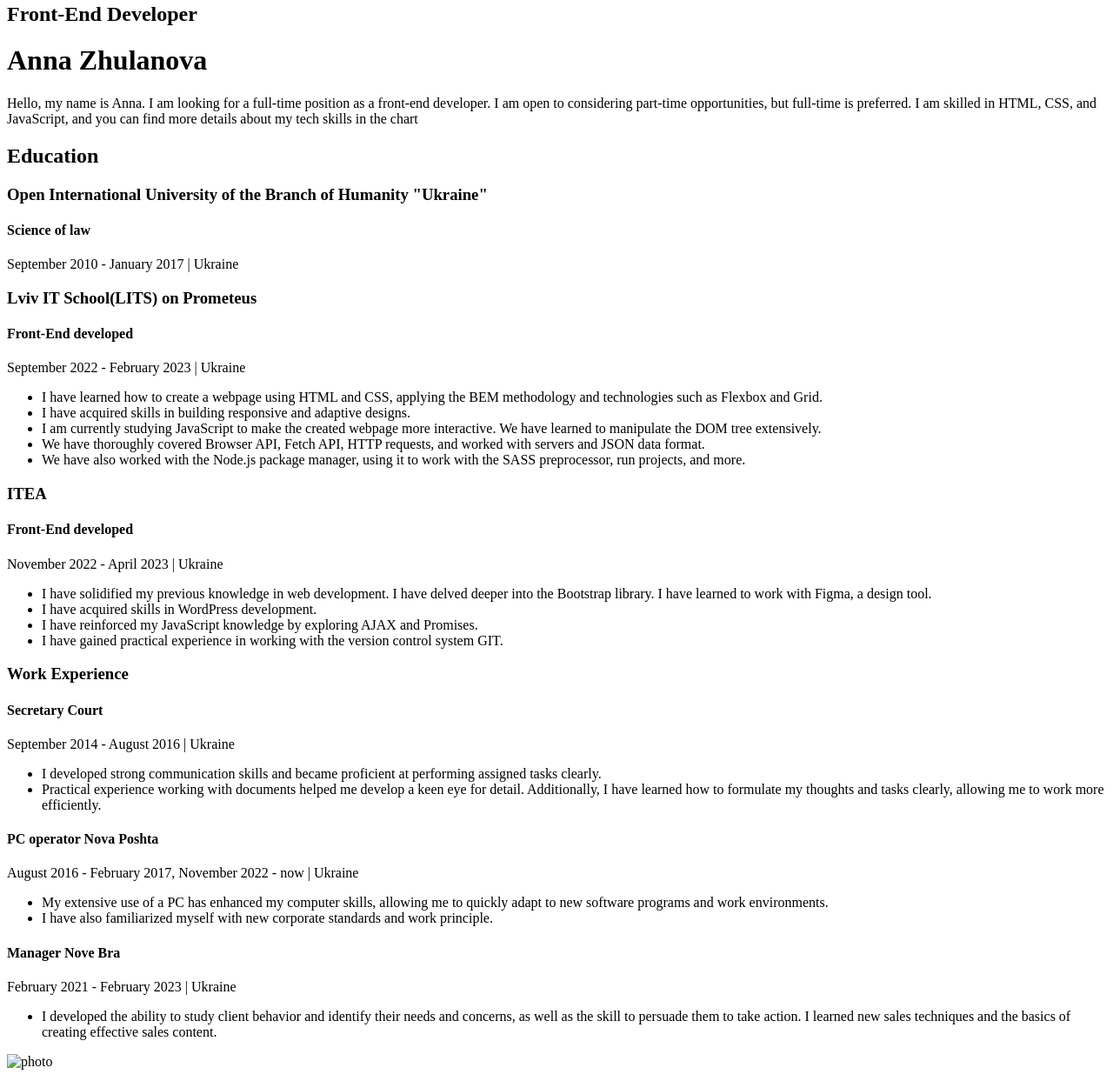
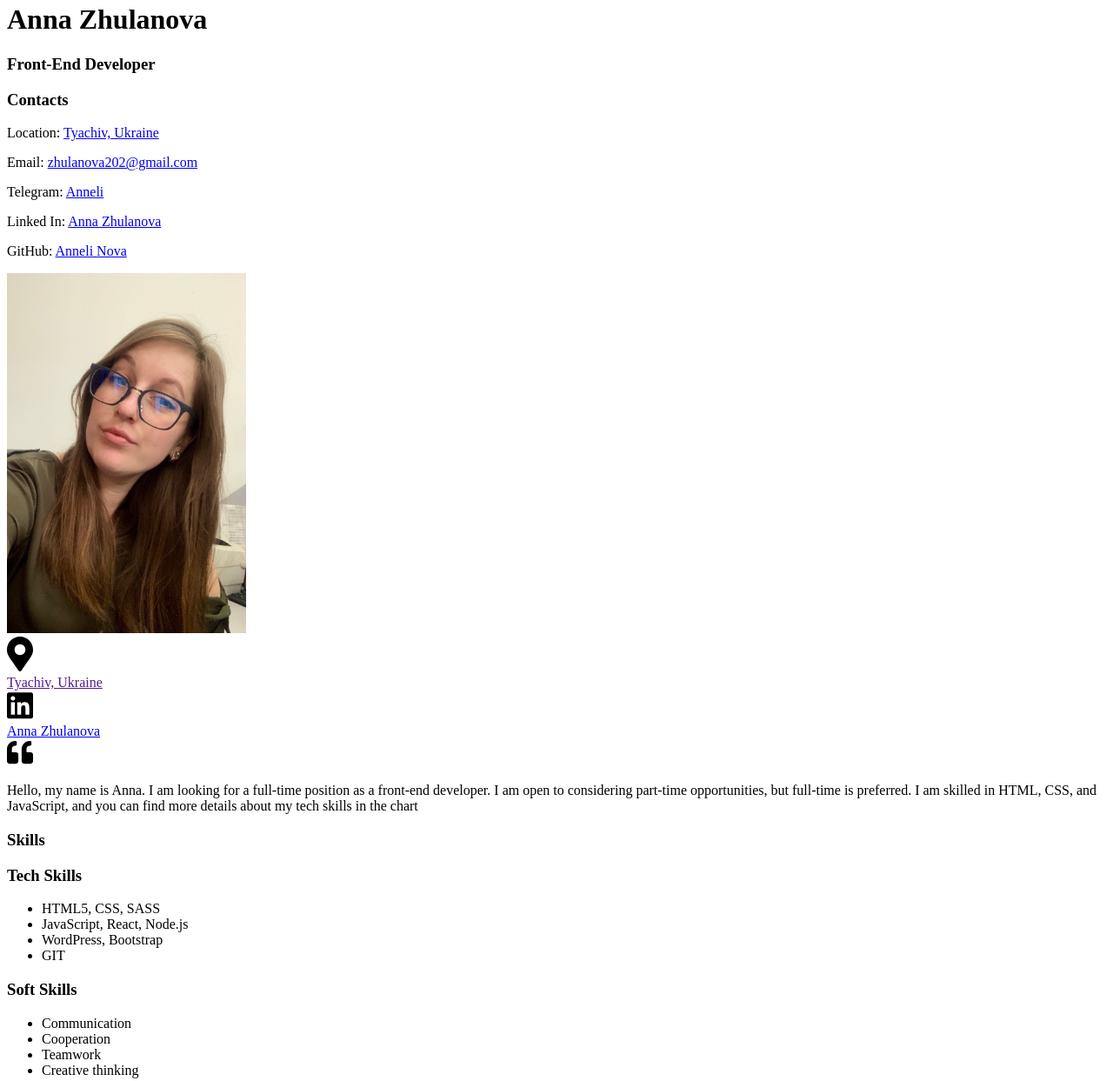
Before and after one commit to AnneliNova/AnneliNova-homepage, a plain HTML site: page index.html in a window 1280 px wide. Shown: the part 44-1287 px from the top of the page at 87% size. Drawn offline with Linux system fonts and the light colour scheme.

Commit message:
update index file

```diff
--- a/index.html
+++ b/index.html
@@ -6,52 +6,146 @@
   </head>
   <body>
     ― Hello World! &#x1F609;
-        <!--Wrapper  -->
-        <div class="wrapper">
-            <!-- Main content -->
-            <div class="main_content">
-              <!-- About me -->
-              <div class="about_me_container">
-                <h2 class="my-profesion">Front-End Developer</h2>
-                <h1>Anna Zhulanova</h1>
-                <p class="my_descr">
-                  Hello, my name is Anna. I am looking for a full-time position as a front-end developer. I am open to considering part-time opportunities, but full-time is preferred. I am skilled in HTML, CSS, and JavaScript, and you can find more details about my tech skills in the chart
+    <main>
+        <div class="resume">
+          <div class="container">
+            <div class="resume__block">
+              <h1 class="contact-info__header">Anna Zhulanova</h1>
+              <h3 class="contact-info__sub-header">Front-End Developer</h3>
+
+              <div class="contact_info_container fh">
+                <div class="contact-info__block">
+                    <div class="contacts_container">
+                        <h3  class="sidebar_title"> Contacts</h3>
+                        <p class="contacts_item"><span class="contacts_type">Location: </span> <a href="https://www.google.com/maps/place/%D0%A2%D1%8F%D1%87%D1%96%D0%B2,+%D0%97%D0%B0%D0%BA%D0%B0%D1%80%D0%BF%D0%B0%D1%82%D1%81%D1%8C%D0%BA%D0%B0+%D0%BE%D0%B1%D0%BB%D0%B0%D1%81%D1%82%D1%8C/@48.017152,23.572467,3a,75y,90t/data=!3m8!1e2!3m6!1sAF1QipPI6WbC0CkyKd5S3gN2dCeX-MlLfe5SPOlRCs8g!2e10!3e12!6shttps:%2F%2Flh5.googleusercontent.com%2Fp%2FAF1QipPI6WbC0CkyKd5S3gN2dCeX-MlLfe5SPOlRCs8g%3Dw86-h114-k-no!7i3000!8i4000!4m7!3m6!1s0x47379059b0c97de3:0x3c9c26dba0beab8a!8m2!3d48.017152!4d23.572467!10e5!16zL20vMGIxNzF3" class="contacts_loc">Tyachiv, Ukraine</a></p>
+                        <p class="contacts_item"><span class="contacts_type">Email: </span> <a href="mailto:zhulanova202@gmail.com"> zhulanova202@gmail.com</a></p>
+                        <p class="contacts_item"><span class="contacts_type">Telegram: </span> <a href="https://t.me/+380681194614"> Anneli</a></p>
+                        <p class="contacts_item"><span class="contacts_type">Linked In: </span> <a href="https://www.linkedin.com/in/%D0%B0%D0%BD%D0%BD%D0%B0-%D0%B6%D1%83%D0%BB%D0%B0%D0%BD%D0%BE%D0%B2%D0%B0-61515b200/"> Anna Zhulanova</a></p>
+                        <p class="contacts_item"><span class="contacts_type">GitHub: </span> <a href="https://github.com/AnneliNova"> Anneli Nova</a></p>
+                    </div>
+                </div>
+
+                <div class="contact-info__block contact-info__block--center">
+                  <img
+                    style="width: 275px;"
+                    class="contact-info__avatar"
+                    src="assets/1.jpg"
+                    alt="Avatar"
+                  />
+                </div>
+                <div class="contact-info__block">
+                    <a href="" rel="author" class="contact-info__item">
+                        <div class="contact-info__item-icon-wrapper">
+                          <svg
+                            class="contact-info__item-icon"
+                            xmlns="http://www.w3.org/2000/svg"
+                            viewBox="0 0 384 512"
+                            style="width: 30px;"
+                          >
+                            <path
+                              d="M172.268 501.67C26.97 291.031 0 269.413 0 192 0 85.961 85.961 0 192
+                              0s192 85.961 192 192c0 77.413-26.97 99.031-172.268 309.67-9.535
+                              13.774-29.93 13.773-39.464 0zM192 272c44.183 0 80-35.817
+                              80-80s-35.817-80-80-80-80 35.817-80 80 35.817 80 80 80z"
+                            ></path>
+                          </svg>
+                        </div>
+                        <span>Tyachiv, Ukraine</span>
+                        </a>
+
+                <a href="https://www.linkedin.com/in/%D0%B0%D0%BD%D0%BD%D0%B0-%D0%B6%D1%83%D0%BB%D0%B0%D0%BD%D0%BE%D0%B2%D0%B0-61515b200/"
+                    rel="author"
+                    class="contact-info__item"
+                >
+                <div class="contact-info__item-icon-wrapper">
+                    <svg
+                    class="contact-info__item-icon"
+                    xmlns="http://www.w3.org/2000/svg"
+                    viewBox="0 0 448 512"
+                    style="width: 30px;"
+
+                    >
+                        <path
+                            d="M416 32H31.9C14.3 32 0 46.5 0 64.3v383.4C0 465.5 14.3 480 31.9
+                            480H416c17.6 0 32-14.5 32-32.3V64.3c0-17.8-14.4-32.3-32-32.3zM135.4
+                            416H69V202.2h66.5V416zm-33.2-243c-21.3 0-38.5-17.3-38.5-38.5S80.9 96
+                            102.2 96c21.2 0 38.5 17.3 38.5 38.5 0 21.3-17.2 38.5-38.5 38.5zm282.1
+                            243h-66.4V312c0-24.8-.5-56.7-34.5-56.7-34.6 0-39.9 27-39.9
+                            54.9V416h-66.4V202.2h63.7v29.2h.9c8.9-16.8 30.6-34.5 62.9-34.5 67.2
+                            0 79.7 44.3 79.7 101.9V416z"
+                        ></path>
+                    </svg>
+                </div>
+                <span>Anna Zhulanova</span>
+                </a>
+                <div class="container">
+                    <div class="resume__block">
+                      <div class="intro">
+                        <div class="intro__icon-wrapper">
+                          <svg
+                            class="intro__icon"
+                            xmlns="http://www.w3.org/2000/svg"
+                            viewBox="0 0 512 512"
+                            style="width: 30px;"
+                          >
+                            <path
+                              d="M464 256h-80v-64c0-35.3 28.7-64 64-64h8c13.3 0 24-10.7
+                              24-24V56c0-13.3-10.7-24-24-24h-8c-88.4 0-160 71.6-160 160v240c0
+                              26.5 21.5 48 48 48h128c26.5 0 48-21.5
+                              48-48V304c0-26.5-21.5-48-48-48zm-288 0H96v-64c0-35.3 28.7-64
+                              64-64h8c13.3 0 24-10.7 24-24V56c0-13.3-10.7-24-24-24h-8C71.6
+                              32 0 103.6 0 192v240c0 26.5 21.5 48 48 48h128c26.5 0 48-21.5
+                              48-48V304c0-26.5-21.5-48-48-48z"
+                            ></path>
+                          </svg>
+                        </div>
+                        <p class="intro_text">
+                            Hello, my name is Anna.
+                            I am looking for a full-time position as a front-end developer.
+                            I am open to considering part-time opportunities, but full-time is preferred.
+                            I am skilled in HTML, CSS, and JavaScript, and you can find more details about my tech skills in the chart
                         </p>
                       </div>
-              <!-- /About me -->
-                    <!-- Education -->
-                      <div>
-                          <h2>Education</h2>
-                          <h3 class="work_experiense_company">Open International University of the Branch of Humanity "Ukraine" </h3>
-                          <h4>Science of law</h4>
-                          <p class="work_period">
-                              September 2010 - January 2017   |   Ukraine
-                          </p>
-                          <h3 class="work_experiense_company">Lviv IT School(LITS) on Prometeus</h3>
-                          <h4>Front-End developed</h4>
-                          <p class="work_period">
-                              September 2022 - February 2023   |   Ukraine
-                          </p>
-                          <ul>
-                            <li class="work_experiense_duties">I have learned how to create a webpage using HTML and CSS, applying the BEM methodology and technologies such as Flexbox and Grid.</li>
-                            <li class="work_experiense_duties">I have acquired skills in building responsive and adaptive designs.</li>
-                            <li class="work_experiense_duties">I am currently studying JavaScript to make the created webpage more interactive. We have learned to manipulate the DOM tree extensively.</li>
-                            <li class="work_experiense_duties">We have thoroughly covered Browser API, Fetch API, HTTP requests, and worked with servers and JSON data format. </li>
-                            <li class="work_experiense_duties">We have also worked with the Node.js package manager, using it to work with the SASS preprocessor, run projects, and more. </li>
-                          </ul>
-                          <h3 class="work_experiense_company">ITEA</h3>
-                          <h4>Front-End developed</h4>
-                          <p class="work_period">
-                            November 2022 - April 2023   |   Ukraine
-                          </p>
-                          <ul>
-                            <li class="work_experiense_duties">I have solidified my previous knowledge in web development. I have delved deeper into the Bootstrap library. I have learned to work with Figma, a design tool. </li>
-                            <li class="work_experiense_duties">I have acquired skills in WordPress development. </li>
-                            <li class="work_experiense_duties">I have reinforced my JavaScript knowledge by exploring AJAX and Promises. </li>
-                            <li class="work_experiense_duties">I have gained practical experience in working with the version control system GIT.</li>
+                    </div>
+                  </div>
+
+                  <div class="container">
+                    <div class="resume__block">
+                      <div class="skills">
+                        <h3 class="skills__header">Skills</h3>
+                        <p class="skills__text">
+                        <!-- Tech Skills -->
+                        <div class="tech_Skills_container">
+                          <h3 class="sidebar_title">Tech Skills</h3>
+                            <ul class="skills_list">
+                                <li class="skills_list_item"><span>HTML5, CSS, SASS</span></li>
+                                <li class="skills_list_item"><span>JavaScript, React, Node.js</span></li>
+                                <li class="skills_list_item"><span>WordPress, Bootstrap</span></li>
+                                <li class="skills_list_item"><span>GIT</span></li>
                             </ul>
                         </div>
-                      <!-- /Education -->
+                        <!-- /Tech Skills -->
+                        <!-- Soft Skills -->
+                        <div class="tech_Skills_container">
+                          <h3 class="sidebar_title">Soft Skills</h3>
+                          <ul class="skills_list">
+                              <li class="skills_list_item"><span>Communication</span></li>
+                              <li class="skills_list_item"><span>Cooperation</span></li>
+                              <li class="skills_list_item"><span>Teamwork</span></li>
+                              <li class="skills_list_item"><span>Creative thinking</span></li>
+                          </ul>
+                      </div>
+                      <!-- /Soft Skills -->
+                        </p>
+                      </div>
+                    </div>
+                  </div>
+
+
+                  <div class="container">
+                    <div class="resume__block">
+                      <div class="main-info fh">
+                        <div class="experiences"></div>
                                       <!-- Work Experience -->
               <div class="work_experiense_container">
                 <h3  class="work_experiense_position">Work Experience</h3>
@@ -91,87 +185,41 @@
             <!-- /company 3 -->
           </div>
           <!-- /Work Experience -->
+
+                        <div class="additional-info fv"></div>
                       </div>
-            <!-- /Main content -->
-            <!-- Sidebar -->
-            <aside class="Sidebar">
-              <img src="img/1.jpg" alt="photo" style="width: 275px;" class="my_photo">
-              <!--Contacts  -->
-              <div class="contacts_container">
-                  <h3  class="sidebar_title"> Contacts</h3>
-                  <p class="contacts_item"><span class="contacts_type">Location: </span> <a href="https://www.google.com/maps/place/%D0%A2%D1%8F%D1%87%D1%96%D0%B2,+%D0%97%D0%B0%D0%BA%D0%B0%D1%80%D0%BF%D0%B0%D1%82%D1%81%D1%8C%D0%BA%D0%B0+%D0%BE%D0%B1%D0%BB%D0%B0%D1%81%D1%82%D1%8C/@48.017152,23.572467,3a,75y,90t/data=!3m8!1e2!3m6!1sAF1QipPI6WbC0CkyKd5S3gN2dCeX-MlLfe5SPOlRCs8g!2e10!3e12!6shttps:%2F%2Flh5.googleusercontent.com%2Fp%2FAF1QipPI6WbC0CkyKd5S3gN2dCeX-MlLfe5SPOlRCs8g%3Dw86-h114-k-no!7i3000!8i4000!4m7!3m6!1s0x47379059b0c97de3:0x3c9c26dba0beab8a!8m2!3d48.017152!4d23.572467!10e5!16zL20vMGIxNzF3" class="contacts_loc">Tyachiv, Ukraine</a></p>
-                  <p class="contacts_item"><span class="contacts_type">Email: </span> <a href="mailto:zhulanova202@gmail.com"> zhulanova202@gmail.com</a></p>
-                  <p class="contacts_item"><span class="contacts_type">Telegram: </span> <a href="https://t.me/+380681194614"> Anneli</a></p>
-                  <p class="contacts_item"><span class="contacts_type">Linked In: </span> <a href="https://www.linkedin.com/in/%D0%B0%D0%BD%D0%BD%D0%B0-%D0%B6%D1%83%D0%BB%D0%B0%D0%BD%D0%BE%D0%B2%D0%B0-61515b200/"> Anna Zhulanova</a></p>
-                  <p class="contacts_item"><span class="contacts_type">GitHub: </span> <a href="https://github.com/AnneliNova"> Anneli Nova</a></p>
                     </div>
-              <!--/Contacts  -->
-              <!-- Tech Skills -->
-              <div class="tech_Skills_container">
-                <h3 class="sidebar_title">Tech Skills</h3>
-                  <ul class="skills_list">
-                      <li class="skills_list_item"><span>HTML5, CSS, SASS</span></li>
-                      <li class="skills_list_item"><span>JavaScript, React, Node.js</span></li>
-                      <li class="skills_list_item"><span>WordPress, Bootstrap</span></li>
-                      <li class="skills_list_item"><span>GIT</span></li>
-                  </ul>
                   </div>
-              <!-- /Tech Skills -->
-              <!-- Soft Skills -->
-              <div class="tech_Skills_container">
-                  <h3 class="sidebar_title">Soft Skills</h3>
-                  <ul class="skills_list">
-                      <li class="skills_list_item"><span>Communication</span></li>
-                      <li class="skills_list_item"><span>Cooperation</span></li>
-                      <li class="skills_list_item"><span>Teamwork</span></li>
-                      <li class="skills_list_item"><span>Creative thinking</span></li>
-                  </ul>
+
+                  <div class="additional-info fv">
+                    <div class="additional-info__education">
+                      <h3 class="additional-info__education-header">Education</h3>
+                      <div class="additional-info__education-university">
+                        <span class="additional-info__education-university-durability"
+                          >2022</span
+                        >
+                        <h3 class="additional-info__education-university-speciality">
+                          Front-Stack Development
+                        </h3>
+                        <p class="additional-info__education-university-name">
+                          Itea, LiST
+                        </p>
                       </div>
-              <!-- /Soft Skills -->
-              <!-- Courses -->
-              <div class="tech_Skills_container">
-                <h3 class="sidebar_title">Courses</h3>
-                <ul class="skills_list">
-                    <li class="skills_list_item"><span> <a href="https://courses.prometheus.org.ua:18090/cert/179785651e414115a2be8693b5dcb0db">Front-end development from LITS</a></span></li>
-                    <li class="skills_list_item"><span> <a href="https://www.linkedin.com/in/%D0%B0%D0%BD%D0%BD%D0%B0-%D0%B6%D1%83%D0%BB%D0%B0%D0%BD%D0%BE%D0%B2%D0%B0-61515b200/overlay/1635526347398/single-media-viewer/?profileId=ACoAADNHrrEBv0SzshcBie7MNvj5JPIDOBxGxYw"> Front-end development from ITEA</a></span></li>
-                    <li class="skills_list_item"><span><a href="https://courses.prometheus.org.ua:18090/cert/8929614ce52d461a83631ae8ef53dab4">Basics of WEB UI development</a></span></li>
-                    <li class="skills_list_item"><span>Photo from Roksolana Osyka</span></li>
-                    <li class="skills_list_item"><span>SMM from Yana Ivanova</span></li>
-                    <li class="skills_list_item"><span>Marketing</span></li>
-                </ul>
                     </div>
-              <!-- /Courses -->
-              <!-- Projects -->
-              <div class="tech_Skills_container">
-                <h3 class="sidebar_title">Projects</h3>
-                <ul class="skills_list">
-                    <li class="skills_list_item">
-                      <span class="project_item_decr"><a href="https://github.com/AnneliNova/flowers.git"> Flowers Project</a></span>
-                    </li>
-                    <li class="skills_list_item">
-                      <span class="project_item_decr"><a href="https://github.com/AnneliNova/fron-end-course"> Cinema Project</a></span>
-                    </li>
-                    <li class="skills_list_item">
-                      <span class="project_item_decr"><a href="https://github.com/AnneliNova/star-wars-project.git"> Star Wars Project</a></span>
-                    </li>
-                    <li class="skills_list_item">
-                      <span class="project_item_decr"><a href="https://github.com/AnneliNova/tic-tac-toe"> Tic-tac-toe Project</a></span>
-                    </li>
-                </ul>
+
+                    <div class="additional-info__languages">
+                      <h3 class="additional-info__languages-header">Languages</h3>
+                      <p class="additional-info__languages-item">English</p>
+                      <p class="additional-info__languages-item">
+                        Ukrainian
+                      </p>
                     </div>
-            <!-- /Projects -->
-            <!-- Language -->
-            <div class="tech_Skills_container">
-              <h3 class="sidebar_title">Language</h3>
-              <ul class="skills_list">
-                  <li class="skills_list_item"><span>Ukainian - native</span></li>
-                  <li class="skills_list_item"><span>English - Intermediate</span></li>
-              </ul>
                   </div>
-            <!-- /Language -->
-            </aside>
-            <!-- /Sidebar -->
                 </div>
-          <!--/Wrapper  -->
+              </div>
+            </div>
+          </div>
+        </div>
+      </main>
   </body>
 </html>
```
Also changed, not shown: assets/1.jpg (added). Lines whose indentation alone changed are shown as unchanged.
